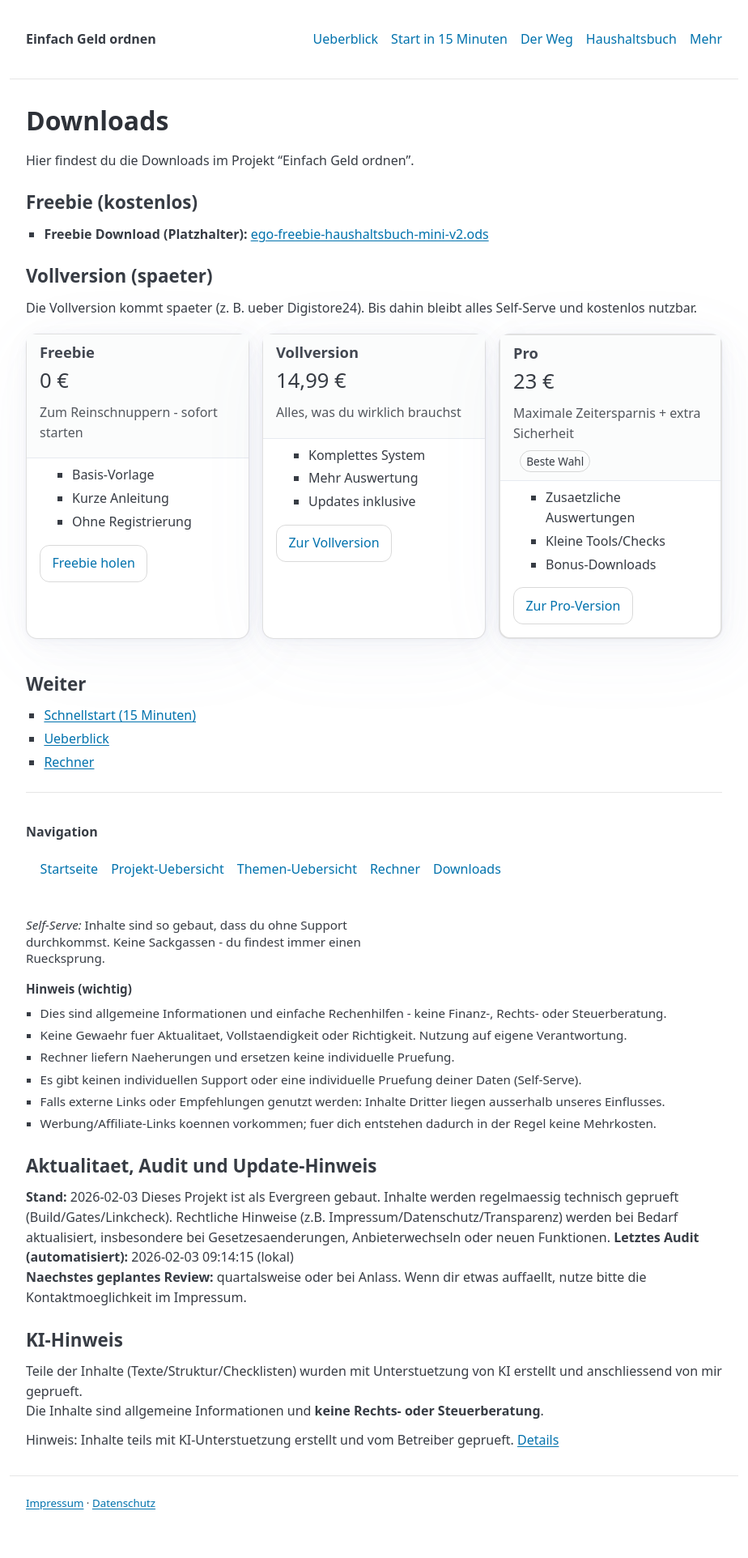
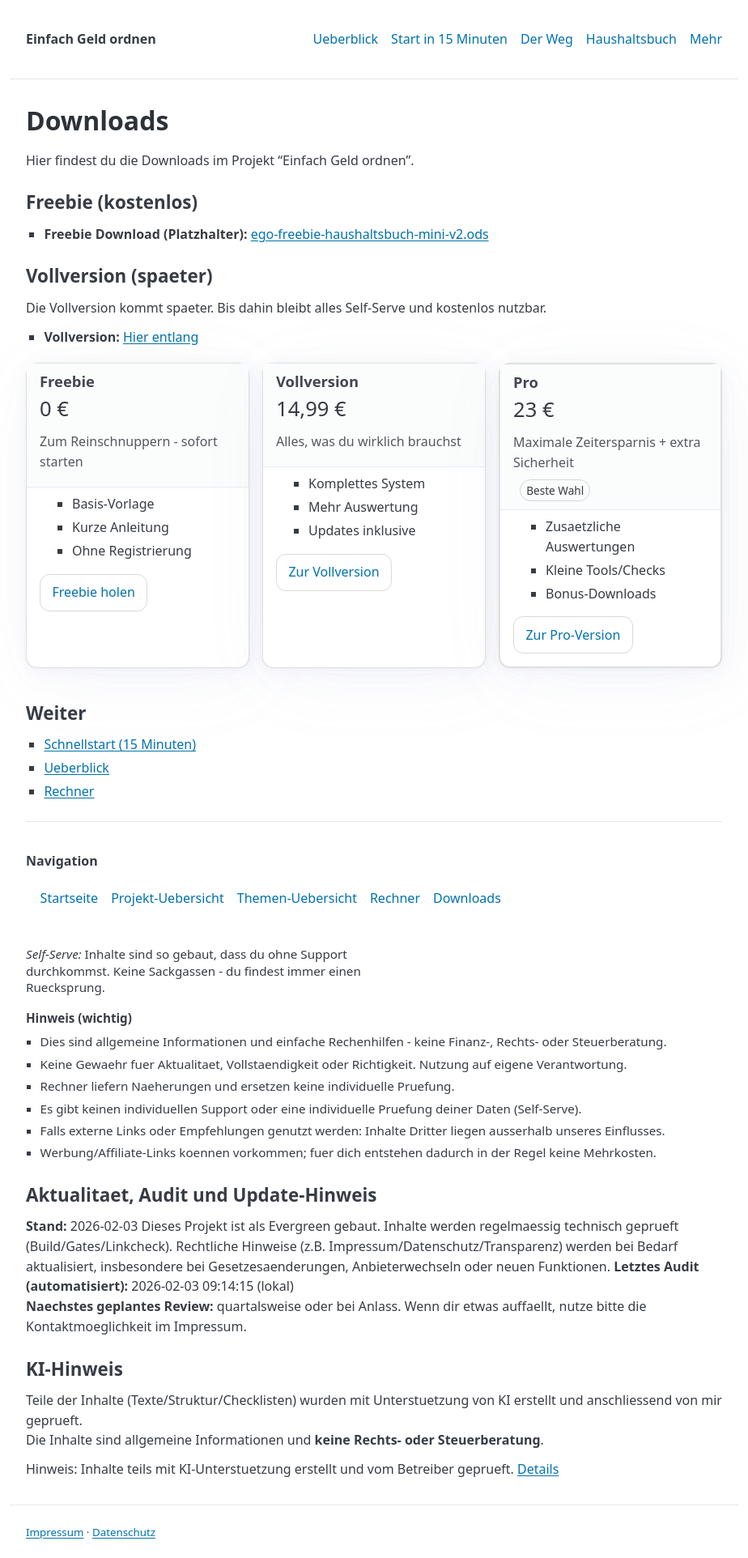
Before and after one commit to gluecklich-tools/einfach-geld-ordnen, a Jekyll site: the page built from seiten/downloads.md, in a window 1280 px wide. Shown: the whole page at 81% size, without its empty margins (178-1102 px from the left). Built offline with Jekyll 4.4.1, drawn with Linux system fonts in a browser that asks for light colours; before the commit the page ends 1888 px from its top, so only the background shows below that.

Commit message:
Klaus-Run: automated gates + push 2026-02-20 15:25

```diff
--- a/seiten/downloads.md
+++ b/seiten/downloads.md
@@ -21,7 +21,9 @@ Hier findest du die Downloads im Projekt "Einfach Geld ordnen".
 
 ## Vollversion (spaeter)
 
-Die Vollversion kommt spaeter (z. B. ueber Digistore24). Bis dahin bleibt alles Self-Serve und kostenlos nutzbar.
+Die Vollversion kommt spaeter. Bis dahin bleibt alles Self-Serve und kostenlos nutzbar.
+
+- **Vollversion:** [Hier entlang]({{ site.baseurl }}/seiten/vollversion.html?utm_source=site&utm_medium=downloads&utm_campaign=vollversion)
 {% include pricing-table.html %}
 
 ## Weiter
```
